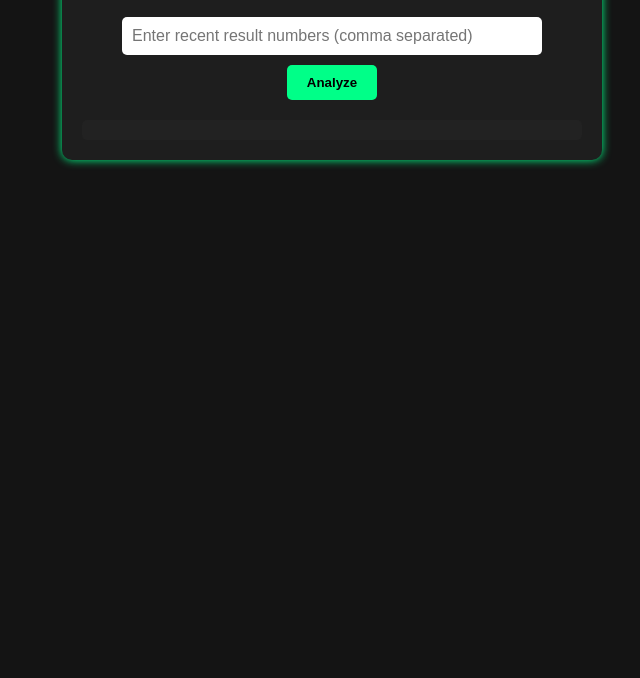
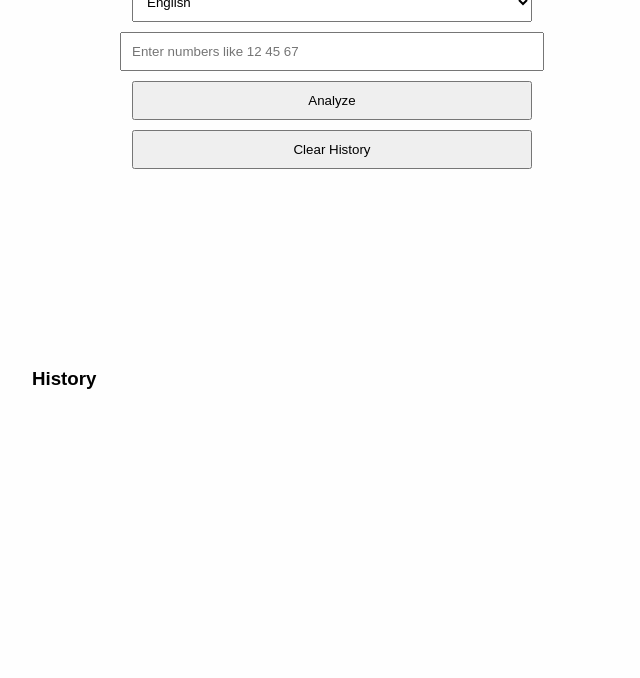
Before and after one commit to umangsarvaiya/umangsarvaiya.github.io, a plain HTML site: page index.html in a window 1280 px wide. Shown: the part 122-800 px from the top of the page, without its empty margins (308-948 px from the left). Drawn offline with nearby package versions, Linux system fonts and the light colour scheme.

Commit message:
Add files via upload

```diff
--- a/index.html
+++ b/index.html
@@ -2,17 +2,33 @@
 <html lang="en">
 <head>
   <meta charset="UTF-8" />
-  <meta name="viewport" content="width=device-width, initial-scale=1.0"/>
-  <title>Auto Result Analyzer - 91 Club</title>
+  <meta name="viewport" content="width=device-width, initial-scale=1.0" />
+  <meta name="theme-color" content="#ffffff" />
+  <link rel="manifest" href="manifest.json" />
   <link rel="stylesheet" href="style.css" />
+  <title>Number Analyzer Tool</title>
 </head>
 <body>
   <div class="container">
-    <h1>🔢 Auto Result Analyzer</h1>
-    <input type="text" id="resultInput" placeholder="Enter recent result numbers (comma separated)" />
-    <button onclick="analyzeResults()">Analyze</button>
-    <div id="output"></div>
+    <h1 id="app-title">Number Analyzer</h1>
+    <select id="language" onchange="changeLanguage()">
+      <option value="en">English</option>
+      <option value="hi">हिन्दी</option>
+      <option value="gu">ગુજરાતી</option>
+    </select>
+    <input type="text" id="numberInput" placeholder="Enter numbers like 12 45 67" />
+    <button onclick="analyze()">Analyze</button>
+    <button onclick="clearHistory()">Clear History</button>
+    <div id="result"></div>
+    <canvas id="trendChart"></canvas>
+    <div id="history"></div>
   </div>
+  <script src="https://cdn.jsdelivr.net/npm/chart.js"></script>
   <script src="script.js"></script>
+  <script>
+    if ('serviceWorker' in navigator) {
+      navigator.serviceWorker.register('service-worker.js');
+    }
+  </script>
 </body>
 </html>
--- a/script.js
+++ b/script.js
@@ -1,22 +1,74 @@
-function analyzeResults() {
-  const input = document.getElementById("resultInput").value;
-  const numbers = input.split(",").map(n => parseInt(n.trim())).filter(n => !isNaN(n));
 
-  if (numbers.length < 5) {
-    document.getElementById("output").innerText = "⚠️ Please enter at least 5 numbers.";
-    return;
-  }
+let langData = {
+  en: { title: "Number Analyzer", placeholder: "Enter numbers like 12 45 67", analyze: "Analyze", clear: "Clear History" },
+  hi: { title: "नंबर विश्लेषक", placeholder: "संख्याएं दर्ज करें जैसे 12 45 67", analyze: "विश्लेषण करें", clear: "इतिहास साफ़ करें" },
+  gu: { title: "નંબર વિશ્લેષક", placeholder: "આંકડા દાખલ કરો જેમ કે 12 45 67", analyze: "વિશ્લેષણ કરો", clear: "ઈતિહાસ સાફ કરો" }
+};
 
-  const counts = {};
-  numbers.forEach(num => {
-    counts[num] = (counts[num] || 0) + 1;
+function changeLanguage() {
+  const lang = document.getElementById("language").value;
+  document.getElementById("app-title").innerText = langData[lang].title;
+  document.getElementById("numberInput").placeholder = langData[lang].placeholder;
+  document.querySelector("button").innerText = langData[lang].analyze;
+  document.querySelectorAll("button")[1].innerText = langData[lang].clear;
+}
+
+function analyze() {
+  const input = document.getElementById("numberInput").value.trim();
+  if (!input) return;
+  const numbers = input.split(/\s+/).map(Number).filter(n => !isNaN(n));
+  let resultMap = {};
+  numbers.forEach(n => resultMap[n] = (resultMap[n] || 0) + 1);
+  let result = Object.entries(resultMap).map(([num, count]) => num + ": " + count).join("<br>");
+  document.getElementById("result").innerHTML = result;
+  saveToHistory(numbers);
+  showTrendChart();
+}
+
+function saveToHistory(numbers) {
+  let history = JSON.parse(localStorage.getItem("history") || "[]");
+  history.push({ numbers, time: new Date().toLocaleString() });
+  localStorage.setItem("history", JSON.stringify(history));
+  displayHistory();
+}
+
+function displayHistory() {
+  let history = JSON.parse(localStorage.getItem("history") || "[]");
+  let html = "<h3>History</h3>";
+  history.slice().reverse().forEach(h => {
+    html += `<div><strong>${h.time}</strong>: ${h.numbers.join(", ")}</div>`;
   });
+  document.getElementById("history").innerHTML = html;
+}
 
-  const sorted = Object.entries(counts).sort((a, b) => b[1] - a[1]);
-  const top3 = sorted.slice(0, 3).map(([num, count]) => `${num} (x${count})`);
+function clearHistory() {
+  localStorage.removeItem("history");
+  displayHistory();
+}
 
-  document.getElementById("output").innerHTML = `
-    ✅ Top predicted numbers: <b>${top3.join(", ")}</b><br/>
-    🔁 Total analyzed: ${numbers.length}
-  `;
+function showTrendChart() {
+  let history = JSON.parse(localStorage.getItem("history") || "[]");
+  let freq = {};
+  history.forEach(entry => entry.numbers.forEach(n => freq[n] = (freq[n] || 0) + 1));
+  const labels = Object.keys(freq);
+  const data = Object.values(freq);
+  const ctx = document.getElementById("trendChart").getContext("2d");
+  if (window.trendChart) window.trendChart.destroy();
+  window.trendChart = new Chart(ctx, {
+    type: "bar",
+    data: {
+      labels,
+      datasets: [{ label: "Number Frequency", data, backgroundColor: "#f00" }]
+    },
+    options: {
+      responsive: true,
+      scales: { y: { beginAtZero: true } }
+    }
+  });
 }
+
+window.onload = () => {
+  changeLanguage();
+  displayHistory();
+  showTrendChart();
+};
--- a/style.css
+++ b/style.css
@@ -1,44 +1,25 @@
- body {
+body {
   font-family: Arial, sans-serif;
-  background-color: #141414;
-  color: #fff;
+  margin: 0;
+  padding: 20px;
+  background: #fefefe;
+}
+.container {
+  max-width: 600px;
+  margin: auto;
   text-align: center;
-  padding: 20px;
 }
-
-.container {
-  max-width: 500px;
-  margin: auto;
-  background: #1e1e1e;
-  padding: 20px;
-  border-radius: 10px;
-  box-shadow: 0 0 10px #00ff88;
+input, button, select {
+  padding: 10px;
+  margin: 5px;
+  width: 90%;
+  max-width: 400px;
 }
-
-input {
-  width: 80%;
-  padding: 10px;
-  margin: 10px auto;
-  border: none;
-  border-radius: 5px;
-  outline: none;
-  font-size: 16px;
+canvas {
+  max-width: 100%;
+  margin-top: 20px;
 }
-
-button {
-  padding: 10px 20px;
-  background-color: #00ff88;
-  color: #000;
-  border: none;
-  font-weight: bold;
-  border-radius: 5px;
-  cursor: pointer;
+#history {
+  margin-top: 20px;
+  text-align: left;
 }
-
-#output {
-  margin-top: 20px;
-  font-size: 18px;
-  background: #222;
-  padding: 10px;
-  border-radius: 5px;
-}
```
Also changed, not shown: service-worker.js (added, +12 -0 lines).
